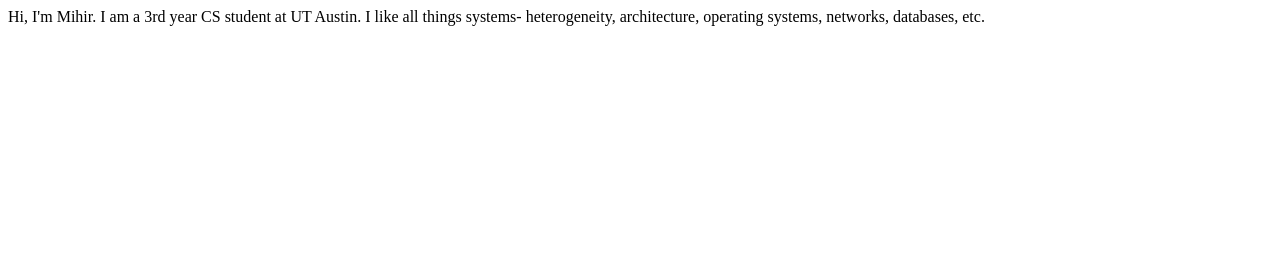
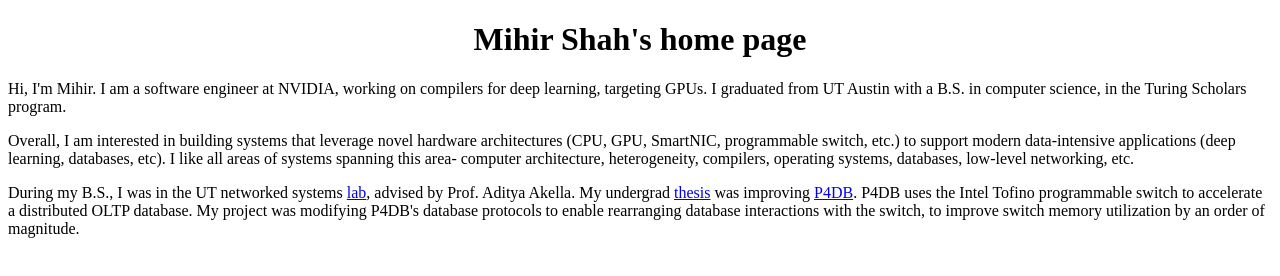
Before and after one commit to mihir-b-shah/mihir-b-shah.github.io, a plain HTML site: page index.html in a window 1280 px wide. Drawn offline with Linux system fonts and the light colour scheme.

Commit message:
Update index.html

```diff
--- a/index.html
+++ b/index.html
@@ -1,6 +1,9 @@
 <!DOCTYPE html>
 <html>
-<body>
-Hi, I'm Mihir. I am a 3rd year CS student at UT Austin. I like all things systems- heterogeneity, architecture, operating systems, networks, databases, etc.
+<title>Mihir's home page</title>
+<center><h1>Mihir Shah's home page</h1></center>
+<p>Hi, I'm Mihir. I am a software engineer at NVIDIA, working on compilers for deep learning, targeting GPUs. I graduated from UT Austin with a B.S. in computer science, in the Turing Scholars program.</p>
+<p>Overall, I am interested in building systems that leverage novel hardware architectures (CPU, GPU, SmartNIC, programmable switch, etc.) to support modern data-intensive applications (deep learning, databases, etc). I like all areas of systems spanning this area- computer architecture, heterogeneity, compilers, operating systems, databases, low-level networking, etc.</p>
+<p>During my B.S., I was in the UT networked systems <a href=https://utns.cs.utexas.edu/>lab</a>, advised by Prof. Aditya Akella. My undergrad <a href=https://apps.cs.utexas.edu/apps/tech-reports/201933>thesis</a> was improving <a href=https://arxiv.org/pdf/2206.00623.pdf>P4DB</a>. P4DB uses the Intel Tofino programmable switch to accelerate a distributed OLTP database. My project was modifying P4DB's database protocols to enable rearranging database interactions with the switch, to improve switch memory utilization by an order of magnitude.
 </body>
 </html>
```
